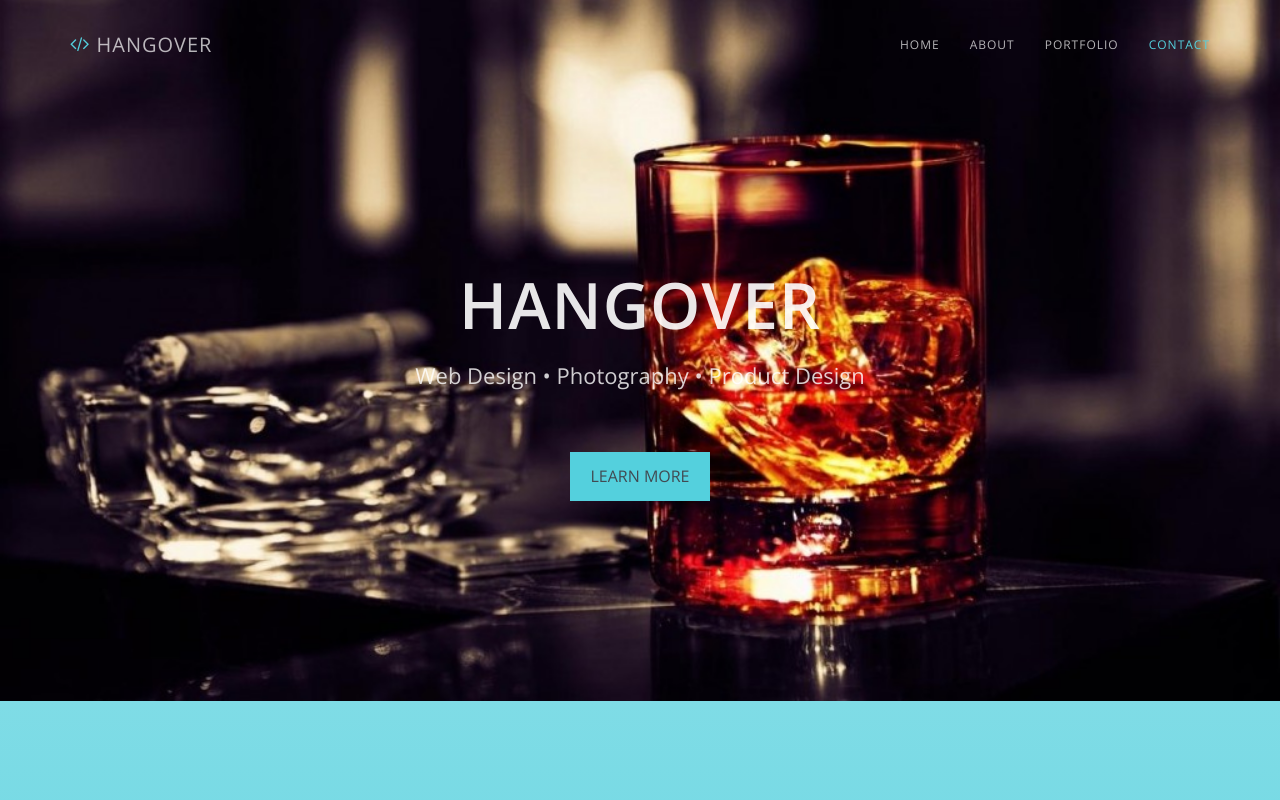
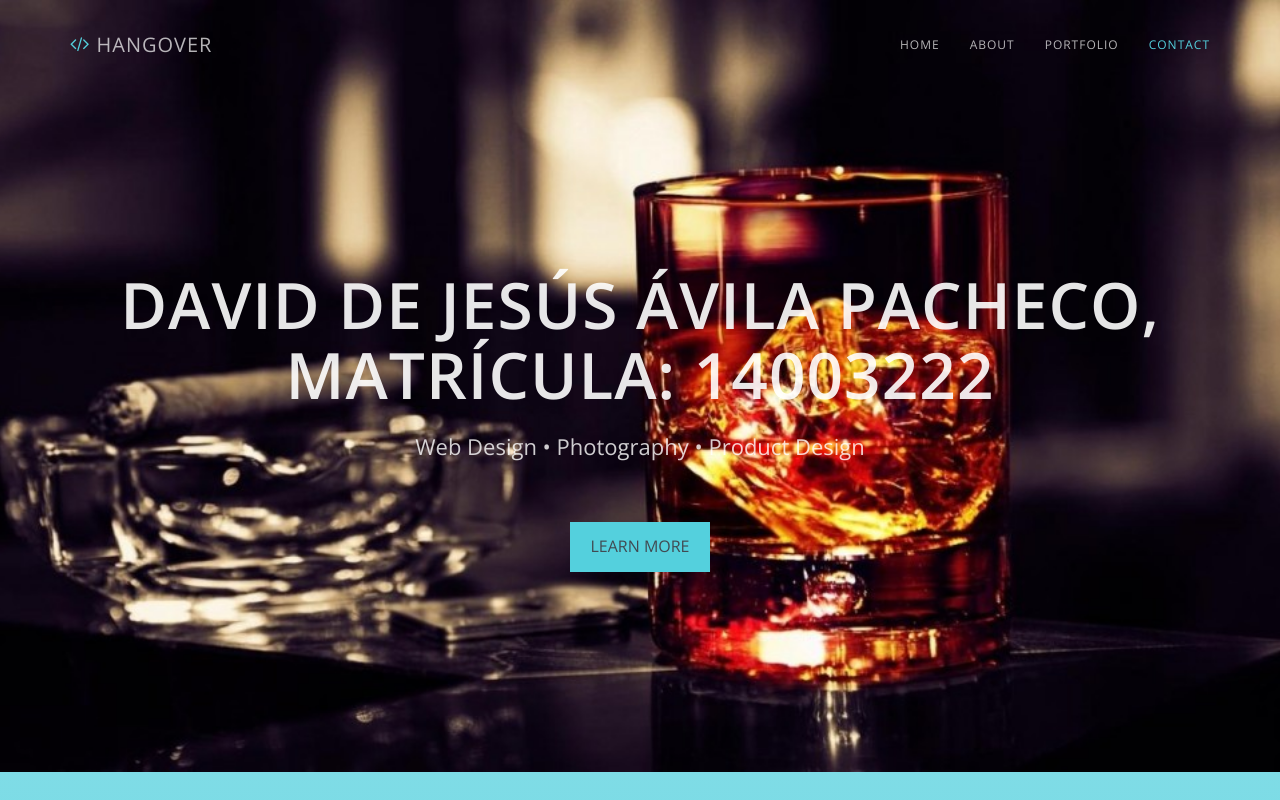
Before and after one commit to Dado00/DevOps2, a plain HTML site: page index.html in a window 1280 px wide. Shown: the top 800 px of the page. Drawn offline with nearby package versions, Linux system fonts and the light colour scheme.

Commit message:
Update index.html

```diff
--- a/index.html
+++ b/index.html
@@ -59,7 +59,7 @@
     <div class="container">
       <div class="row">
         <div class="intro-text">
-          <h1>Hangover</h1>
+          <h1>David de Jesús Ávila Pacheco, matrícula: 14003222</h1>
           <p>Web Design • Photography • Product Design</p>
           <a href="#about" class="btn btn-custom btn-lg page-scroll">Learn More</a> </div>
       </div>
```
